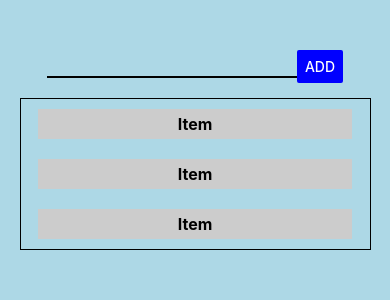
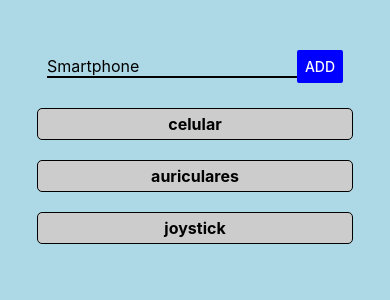
Before and after one commit to brunogperez/PF_ReactNative_PerezBruno, a React Native app: screen / in a window 390 px wide. Shown: the top 300 px of the page. Built offline with nearby package versions, Linux system fonts and the light colour scheme.

Commit message:
renderizado de lista de productos con JSON

```diff
--- a/App.js
+++ b/App.js
@@ -1,29 +1,86 @@
-import { Button, TextInput, View, StyleSheet, Text } from 'react-native'
+import { TextInput, View, StyleSheet, Text, Button, FlatList, TouchableOpacity, Modal } from 'react-native'
+import { useState } from 'react'
+import uuid from 'react-native-uuid'
+import { ScrollView } from 'react-native-web'
+
+
+const products = [
+  { id: 1, value: 'celular' },
+  { id: 2, value: 'auriculares' },
+  { id: 3, value: 'joystick' }
+]
 
 const App = () => {
+
+  const [textItem, setTextItem] = useState('')
+  const [itemList, setItemList] = useState(products)
+  const [modalVisible, setModalVisible] = useState(false)
+  const [itemSelected, setItemSelected] = useState({})
+
+  const addItem = () => {
+    if (textItem == '') return
+    setItemList(currentValue => [
+      ...currentValue,
+      { id: uuid.v4(), value: textItem }
+    ])
+    setTextItem('')
+  }
+
+  const handleChangeText = (text) => setTextItem(text)
+
+  const handleModal = (item) => {
+    setItemSelected(item)
+    setModalVisible(true)
+  }
+
+  const handleDelete = () => {
+    const filter = itemList.filter(product => product !== itemSelected)
+    setItemList(filter)
+    setModalVisible(false)
+  }
+
+  const handleCancelModal = () => {
+    setModalVisible(false)
+    setItemSelected({})
+  }
+
   return (
     <View style={styles.container}>
       <View style={styles.inputContainer}>
-        <TextInput style={styles.textInput} />
-        <Button title='ADD' color='blue' />
+        <TextInput style={styles.textInput} onChangeText={handleChangeText} value={textItem} placeholder={'Smartphone'} />
+        <Button title='ADD' color='blue' onPress={addItem} />
+        <ScrollView />
       </View>
       <View style={styles.taskContainer}>
-        <View style={styles.card}>
-          <Text style={styles.taskText} >
-            Item
-          </Text>
+        <FlatList
+          style={styles.flatList}
+          data={itemList}
+          keyExtractor={product => product.id.toString()}
+          renderItem={({ item }) =>
+            <TouchableOpacity style={styles.card} onPress={() => handleModal(item)}>
+              <Text style={styles.taskText} >
+                {item.value}
+              </Text>
+            </TouchableOpacity>
+          }
+        />
+      </View>
+      <Modal visible={modalVisible} animationType='fade'>
+        <View style={styles.modalStyle}>
+          <View style={styles.modalContainer}>
+            <View style={styles.textContainer}>
+              <Text >Estas seguro que deseas elimninar?</Text>
+            </View >
+            <View style={styles.textContainer}>
+              <Text style={styles.textModal}>{itemSelected.value}</Text>
+            </View>
+            <View style={styles.buttonContainer}>
+              <Button title='Borrar' onPress={handleDelete} />
+              <Button title='Cancelar' onPress={handleCancelModal} />
+            </View>
+          </View>
         </View>
-        <View style={styles.card}>
-          <Text style={styles.taskText}>
-            Item
-          </Text>
-        </View>
-        <View style={styles.card}>
-          <Text style={styles.taskText}>
-            Item
-          </Text>
-        </View>
-      </View>
+      </Modal>
     </View>
   )
 }
@@ -51,22 +108,50 @@ const styles = StyleSheet.create({
     fontSize: 16,
   },
   taskContainer: {
-    borderWidth: 1,
     marginTop: 15,
     alignItems: 'center',
     width: '90%'
   },
   card: {
+    borderWidth: 1,
+    borderRadius: 5,
     justifyContent: 'center',
     alignItems: 'center',
     backgroundColor: '#cccccc',
-    width: '90%',
+    width: '100%',
     paddingVertical: 5,
     marginVertical: 10
   },
   taskText: {
     fontWeight: 'bold',
     fontSize: 16
+  },
+  flatList: {
+    width: '90%'
+  },
+  modalStyle: {
+    backgroundColor: 'lightgrey',
+    flex: 1,
+    alignItems: 'center',
+    justifyContent: 'center',
+  },
+  modalContainer: {
+    backgroundColor: 'white',
+    width: '80%',
+    alignItems: 'center',
+    gap: 20,
+    paddingVertical: 20,
+    borderRadius: 10
+  },
+  textContainer: {
+
+  },
+  buttonContainer: {
+    flexDirection: 'row',
+    gap: 20
+  },
+  textModal: {
+    fontWeight: 'bold',
+    fontSize: 20
   }
-
 })
```
Also changed, not shown: package.json (+4 -3 lines), 1 other file (tests, documents, lock files or other folders).
